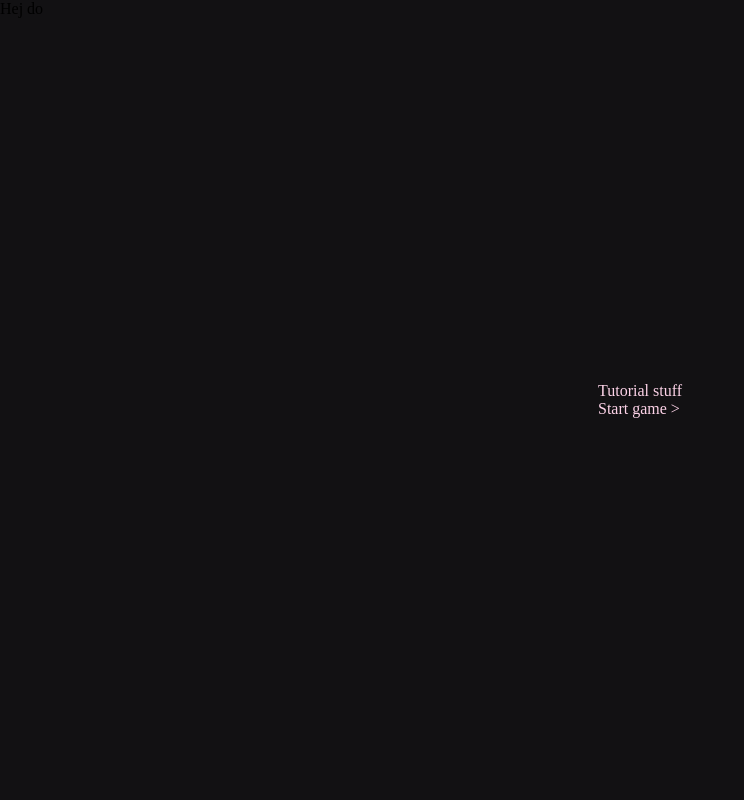
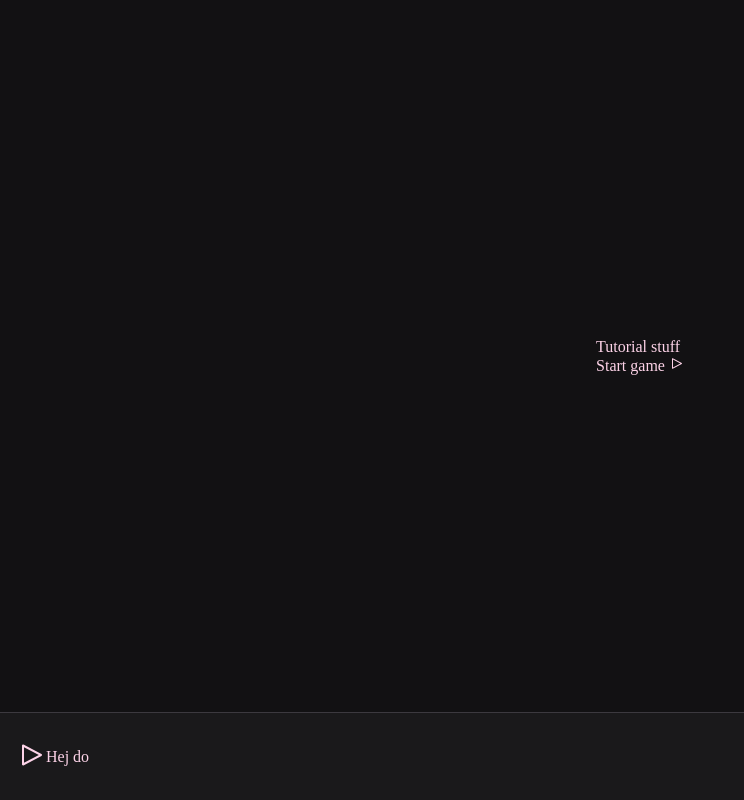
Before and after one commit to webcrawlersdev/minesweeper, a Next.js app: page / in a window 1280 px wide. Shown: the whole page, without its empty margins (0-744 px from the left). Built offline with nearby package versions, Linux system fonts and the light colour scheme.

Commit message:
feat: basic bar implementation

```diff
--- /dev/null
+++ b/components/Bar.tsx
@@ -0,0 +1,29 @@
+const Bar = styled("div", {
+  touchAction: "manipulation",
+
+  position: "fixed",
+  bottom: 0,
+  left: 0,
+  zIndex: "10",
+
+  display: "flex",
+  alignItems: "center",
+
+  width: "100%",
+  height: "88px",
+  padding: "1rem",
+
+  background: "$mauve2",
+  borderTop: "1px solid $colors$mauve6",
+
+  variants: {
+    expanded: {
+      true: {
+        height: "60%",
+      },
+    },
+  },
+});
+
+export default Bar;
+import { styled } from "../stitches.config";
--- a/pages/index.tsx
+++ b/pages/index.tsx
@@ -14,7 +14,7 @@ export default function Home() {
   const [board, setBoard] = useState<null | number[][]>(null);
 
   let bombNumber = 10;
-  let dimSize = 5;
+  let dimSize = 9;
 
   useEffect(() => {
     console.log(board);
@@ -65,6 +65,9 @@ export default function Home() {
     }
   }, [gameState]);
 
+  // barStuff
+  const [isExpanded, setIsExpanded] = useState(false);
+
   return (
     <Box
       className={darkTheme}
@@ -73,28 +76,73 @@ export default function Home() {
         height: "100vh",
       }}
     >
-      <UiBar>Hej do</UiBar>
       <GameContainer ref={target} css={{ touchAction: "none" }}>
+        <Bar expanded={isExpanded}>
+          <button onClick={startNewGame}>
+            {gameState == boardStateEnum.PRISTINE ? (
+              <svg
+                width="30"
+                height="30"
+                viewBox="0 0 15 15"
+                fill="none"
+                xmlns="http://www.w3.org/2000/svg"
+              >
+                <path
+                  d="M3.24182 2.32181C3.3919 2.23132 3.5784 2.22601 3.73338 2.30781L12.7334 7.05781C12.8974 7.14436 13 7.31457 13 7.5C13 7.68543 12.8974 7.85564 12.7334 7.94219L3.73338 12.6922C3.5784 12.774 3.3919 12.7687 3.24182 12.6782C3.09175 12.5877 3 12.4252 3 12.25V2.75C3 2.57476 3.09175 2.4123 3.24182 2.32181ZM4 3.57925V11.4207L11.4288 7.5L4 3.57925Z"
+                  fill="currentColor"
+                  fill-rule="evenodd"
+                  clip-rule="evenodd"
+                ></path>
+              </svg>
+            ) : (
+              <svg
+                width="30"
+                height="30"
+                viewBox="0 0 15 15"
+                fill="none"
+                xmlns="http://www.w3.org/2000/svg"
+              >
+                <path
+                  d="M1.84998 7.49998C1.84998 4.66458 4.05979 1.84998 7.49998 1.84998C10.2783 1.84998 11.6515 3.9064 12.2367 5H10.5C10.2239 5 10 5.22386 10 5.5C10 5.77614 10.2239 6 10.5 6H13.5C13.7761 6 14 5.77614 14 5.5V2.5C14 2.22386 13.7761 2 13.5 2C13.2239 2 13 2.22386 13 2.5V4.31318C12.2955 3.07126 10.6659 0.849976 7.49998 0.849976C3.43716 0.849976 0.849976 4.18537 0.849976 7.49998C0.849976 10.8146 3.43716 14.15 7.49998 14.15C9.44382 14.15 11.0622 13.3808 12.2145 12.2084C12.8315 11.5806 13.3133 10.839 13.6418 10.0407C13.7469 9.78536 13.6251 9.49315 13.3698 9.38806C13.1144 9.28296 12.8222 9.40478 12.7171 9.66014C12.4363 10.3425 12.0251 10.9745 11.5013 11.5074C10.5295 12.4963 9.16504 13.15 7.49998 13.15C4.05979 13.15 1.84998 10.3354 1.84998 7.49998Z"
+                  fill="currentColor"
+                  fill-rule="evenodd"
+                  clip-rule="evenodd"
+                ></path>
+              </svg>
+            )}
+          </button>
+          <button
+            onClick={() => {
+              setIsExpanded((prev) => !prev);
+            }}
+          >
+            Hej do
+          </button>
+        </Bar>
         {!board ? (
           <div>
             Tutorial stuff
             <br />
-            <button onClick={startNewGame}>Start game {">"}</button>
+            <button onClick={startNewGame}>
+              Start game{" "}
+              <svg
+                width="15"
+                height="15"
+                viewBox="0 0 15 15"
+                fill="none"
+                xmlns="http://www.w3.org/2000/svg"
+              >
+                <path
+                  d="M3.24182 2.32181C3.3919 2.23132 3.5784 2.22601 3.73338 2.30781L12.7334 7.05781C12.8974 7.14436 13 7.31457 13 7.5C13 7.68543 12.8974 7.85564 12.7334 7.94219L3.73338 12.6922C3.5784 12.774 3.3919 12.7687 3.24182 12.6782C3.09175 12.5877 3 12.4252 3 12.25V2.75C3 2.57476 3.09175 2.4123 3.24182 2.32181ZM4 3.57925V11.4207L11.4288 7.5L4 3.57925Z"
+                  fill="currentColor"
+                  fill-rule="evenodd"
+                  clip-rule="evenodd"
+                ></path>
+              </svg>
+            </button>
           </div>
         ) : (
           <>
-            <Ui css={{ top: "5%", left: "2rem" }}>
-              <p>GameState: {gameState}</p>
-              <button onClick={startNewGame}>Start new game</button>
-              <br />
-              <button
-                onClick={() => {
-                  setOpen(true);
-                }}
-              >
-                Open dialog
-              </button>
-            </Ui>
             <GestureContainer targetRef={target}>
               <GameHandler
                 cellStaggerValues={cellStaggerValues}
@@ -107,12 +155,6 @@ export default function Home() {
                 dimSize={dimSize}
               />
             </GestureContainer>
-            <Ui css={{ bottom: "2rem" }}>
-              <div>
-                bombNumber: {bombNumber} <br />
-                dimSize: {dimSize}
-              </div>
-            </Ui>
           </>
         )}
         {open && (
@@ -123,37 +165,26 @@ export default function Home() {
           />
         )}
       </GameContainer>
-      <UiBar></UiBar>
     </Box>
   );
 }
 
 const Box = styled("div");
 
-const UiBar = styled(Box, {
-  position: "relative",
-  height: "10%",
+const GameContainer = styled("div", {
+  position: "fixed",
+  top: "0",
+  right: 0,
   width: "100%",
-  background: "$background",
-  zIndex: "10",
-});
-
-const GameContainer = styled("div", {
-  position: "relative",
+  height: "calc(100% - 88px)",
 
   display: "flex",
   justifyContent: "center",
   alignItems: "center",
 
   backgroundColor: "$background",
-  height: "80%",
 
   color: "$text",
-});
-
-const Ui = styled("div", {
-  position: "absolute",
-  zIndex: "10",
 });
 
 import { useEffect, useState, useRef } from "react";
@@ -165,5 +196,6 @@ import { darkTheme } from "../stitches.config";
 import { singleToMultiDimentionalArray } from "../lib/utils";
 import { GameEndDialog } from "../components/GameEndDialog";
 import GestureContainer from "../components/GestureContainer";
+import Bar from "../components/Bar";
 import { useGameStateStore } from "../lib/store";
 import { boardStateEnum } from "../lib/boardStateEnum";
```
